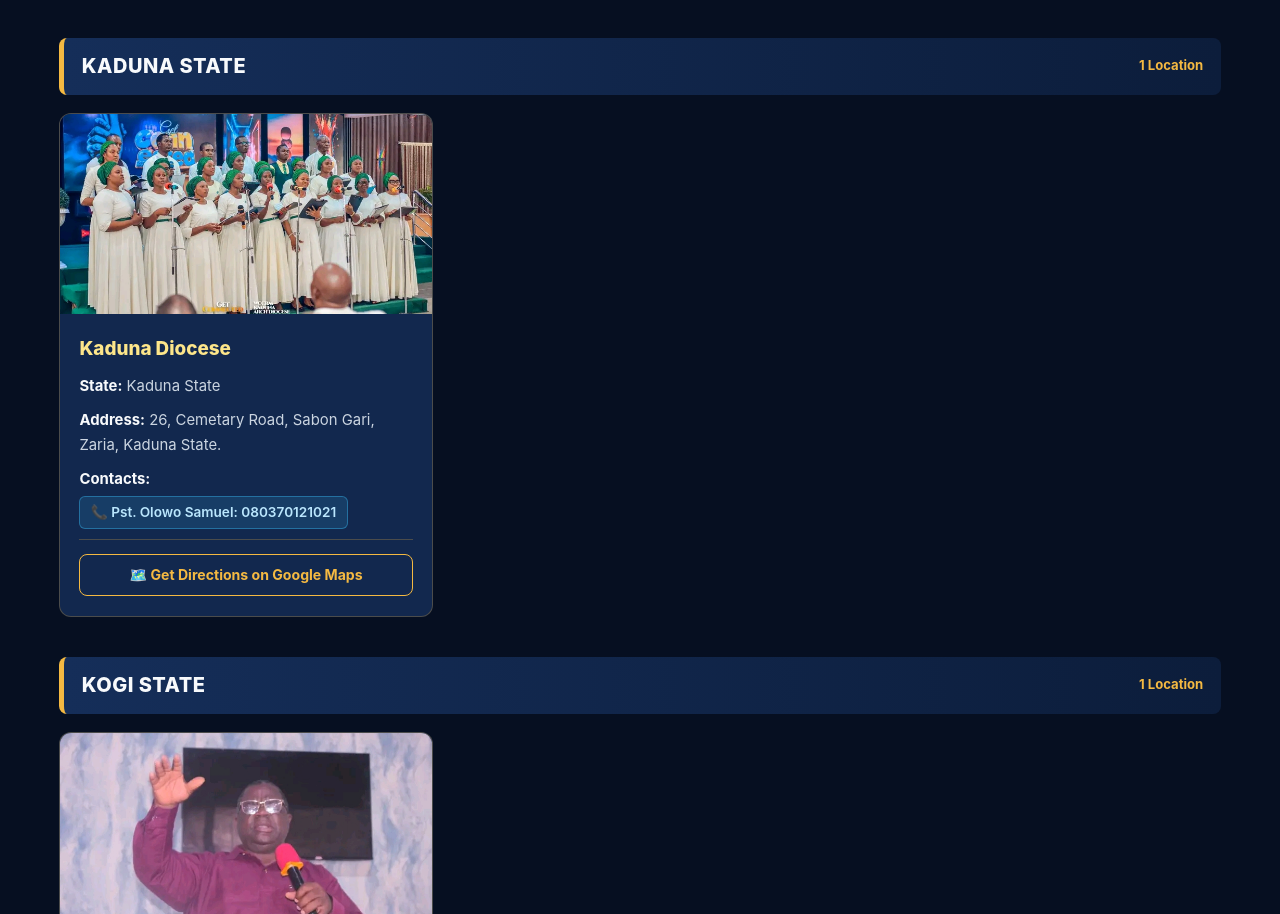
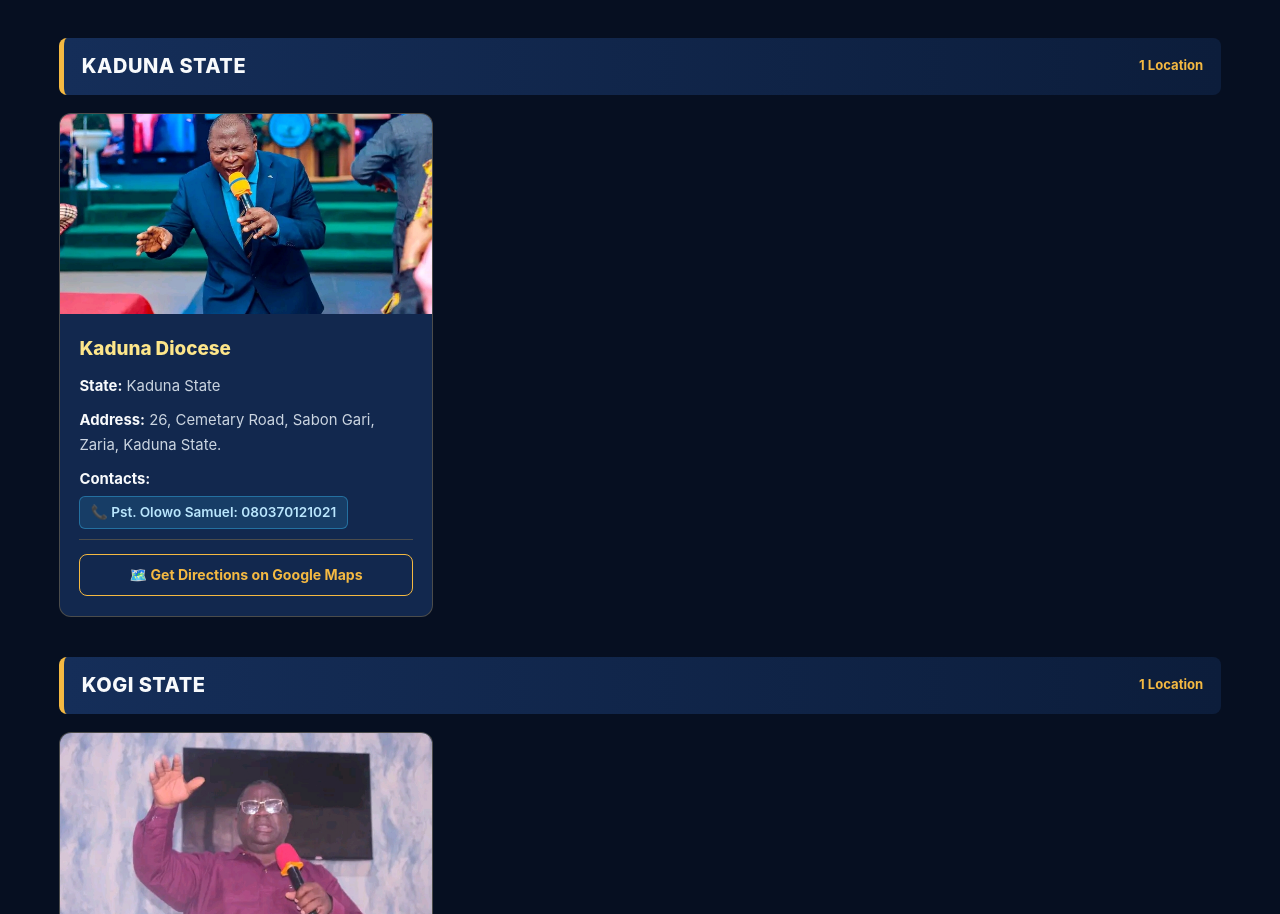
Before and after one commit to watchmanjudahparish/Wccrm-locator-nig-, a plain HTML site: page index.html in a window 1280 px wide. Shown: the part 9055-9969 px from the top of the page. Drawn offline with Linux system fonts and the light colour scheme.

Commit message:
Update index.html

```diff
--- a/index.html
+++ b/index.html
@@ -883,7 +883,7 @@
         diocese: "Kaduna Diocese",
         address: "26, Cemetary Road, Sabon Gari, Zaria, Kaduna State.",
         contacts: [{ name: "Pst. Olowo Samuel", phone: "080370121021" }],
-        image: "kaduna diocese.jpg",
+        image: "pastor olowo kaduna diocese.jpg",
         lat: 11.1113,
         lng: 7.7227
       },
```
